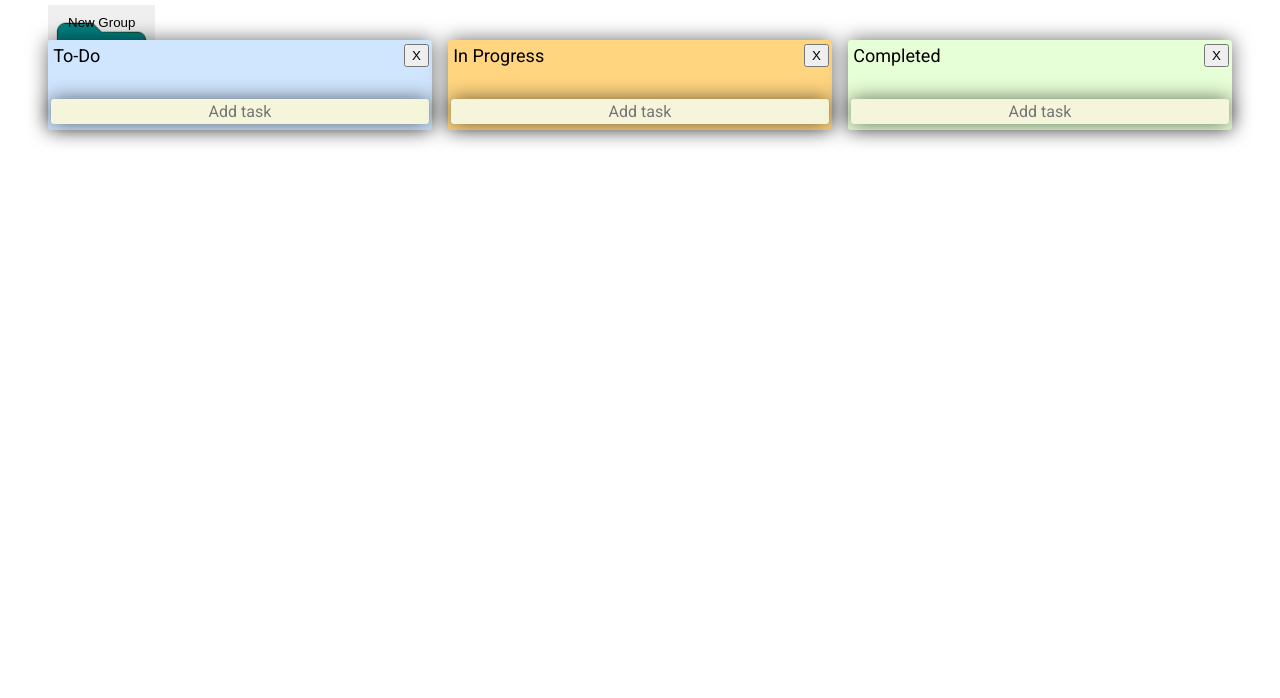
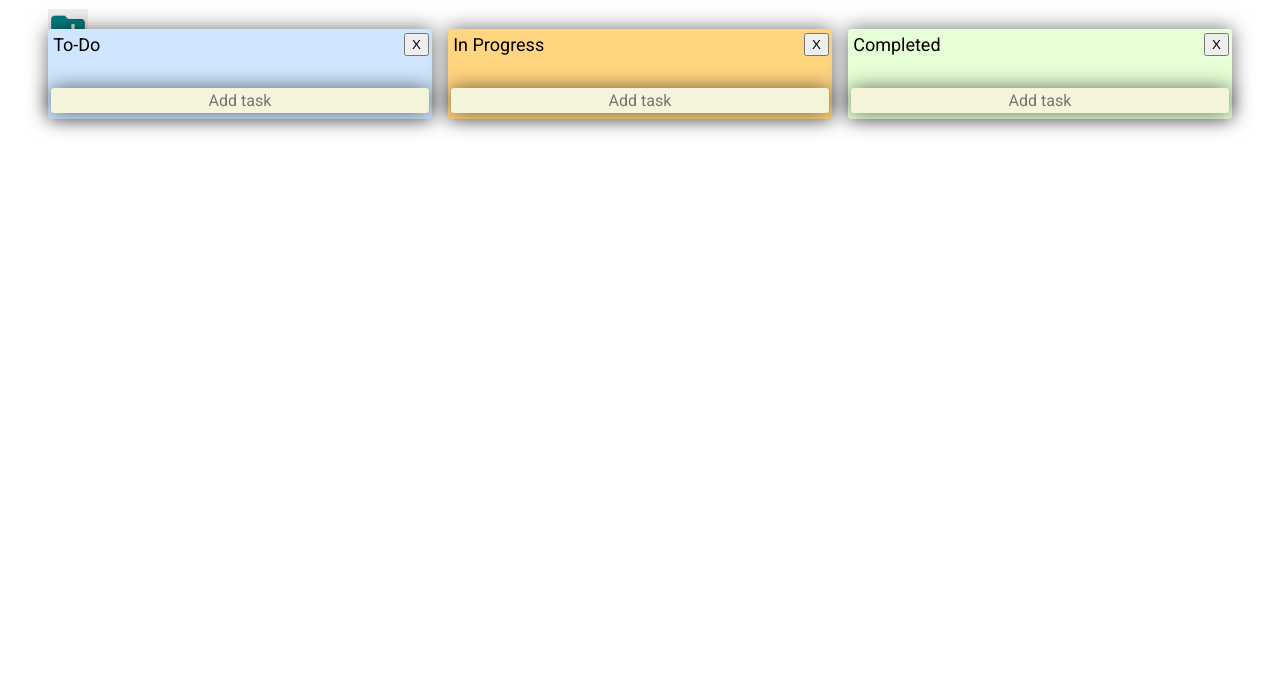
Before and after one commit to FAC29A/oskar-alex, a website with bundled scripts: page index.html in a window 1280 px wide. Shown: the part 102-800 px from the top of the page. Built offline with nearby package versions, Linux system fonts and the light colour scheme.

Commit message:
style button

```diff
--- a/index.html
+++ b/index.html
@@ -16,7 +16,7 @@
 
   <body>
     <h1>Task Manager</h1>
-    <button id="createGroup">New Group</button>
+    <button id="createGroup"></button>
     <div class="groupsContainer"></div>
   </body>
 
--- a/styles/styles.css
+++ b/styles/styles.css
@@ -126,6 +126,7 @@ p{
 
 #createGroup {
     background-image: url('../images/newGroup.png');
+    height: 100%;
     background-size: cover;
     background-repeat: no-repeat;
     border: none;
```
